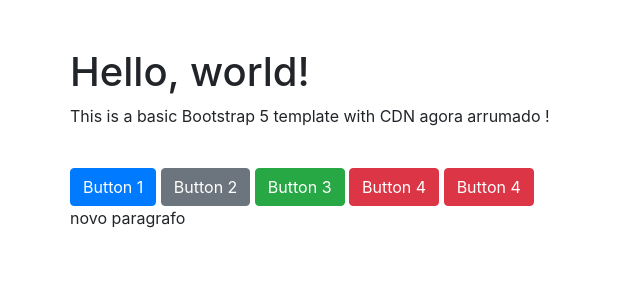
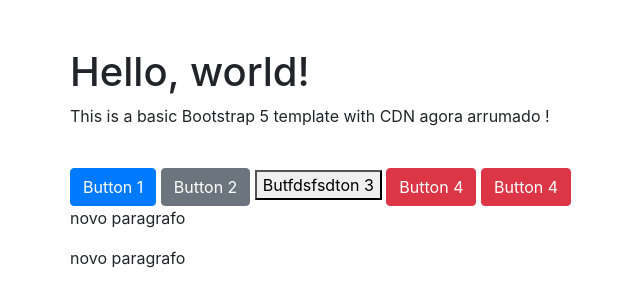
Before and after one commit to CEPAD-IFSP/oficina-git, a Flask app: page / in a window 1280 px wide. Shown: the part 56-363 px from the top of the page, without its empty margins (15-655 px from the left). Run offline with Flask 3, Linux system fonts and the light colour scheme; some libraries are stand-ins or nearby versions.

Commit message:
fdsfsdfs

```diff
--- a/templates/index.html
+++ b/templates/index.html
@@ -40,10 +40,11 @@
         <div class="d-grid gap-2">
             <button class="btn btn-primary" type="button">Button 1</button>
             <button class="btn btn-secondary" type="button">Button 2</button>
-            <button class="btn btn-success" type="button">Button 3</button>
+            <button classaaa="btn-success" type="button">Butfdsfsdton 3</button>
             <button class="btn btn-danger" type="button">Button 4 </button>
             <button class="btn btn-danger" type="button">Button 4 </button>
         </div>
+        <p> novo paragrafo </p>
         <p> novo paragrafo </p>
     </div>
 
```
